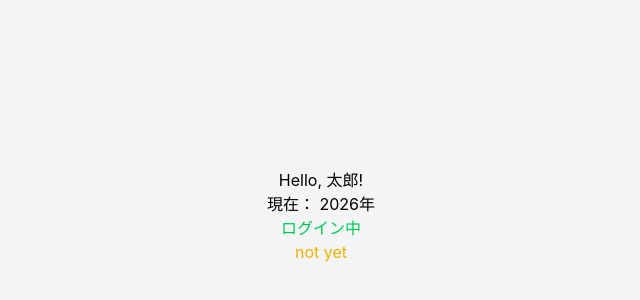
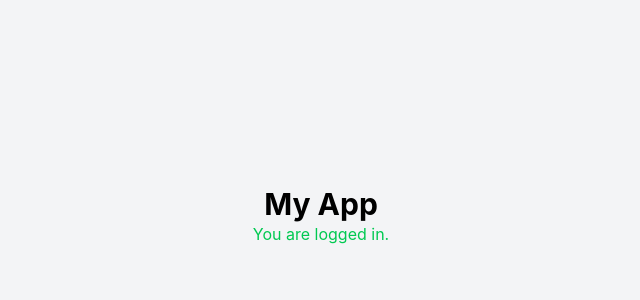
Before and after one commit to miho117/frontend-practice-react, a React (Vite) app: page / in a window 1280 px wide. Shown: the part 184-484 px from the top of the page, without its empty margins (319-959 px from the left). Built offline with nearby package versions, Linux system fonts and the light colour scheme.

Commit message:
Add LoggedIn and LoggedOut components

```diff
--- a/src/App.jsx
+++ b/src/App.jsx
@@ -1,25 +1,16 @@
+import LoggedIn from './components/LoggedIn';
+import LoggedOut from './components/LoggedOut';
+
 function App() {
-  const name = "太郎";
-  const year = 2026;
   const isLoggedIn = true;
-  const isDone = false;
 
   return (
     <div className="flex flex-col items-center justify-center min-h-screen bg-gray-100">
+    <h1 className="text-3xl font-bold">My App</h1>
 
-      <p>Hello, {name}!</p>
-      <p>現在： {year}年</p>
-
-      {isLoggedIn ?
-        (<p className="text-green-500">ログイン中</p>) : (<p className="text-red-500">未ログイン</p>)
-      }
-
-      {isDone ?
-        (<p className="text-green-500">done</p>) : (<p className="text-yellow-500">not yet</p>)
-      }
+      {isLoggedIn ? <LoggedIn /> : <LoggedOut />}
 
     </div>
   );
 }
-
 export default App;
--- /dev/null
+++ b/src/components/LoggedIn.jsx
@@ -0,0 +1,4 @@
+const LoggedIn = () => {
+    return <p className="text-green-500">You are logged in.</p>
+};
+export default LoggedIn;
--- /dev/null
+++ b/src/components/LoggedOut.jsx
@@ -0,0 +1,4 @@
+const LoggedOut = () => {
+    return <p className="text-red-500">You are not logged in.</p>
+};
+export default LoggedOut;
```
